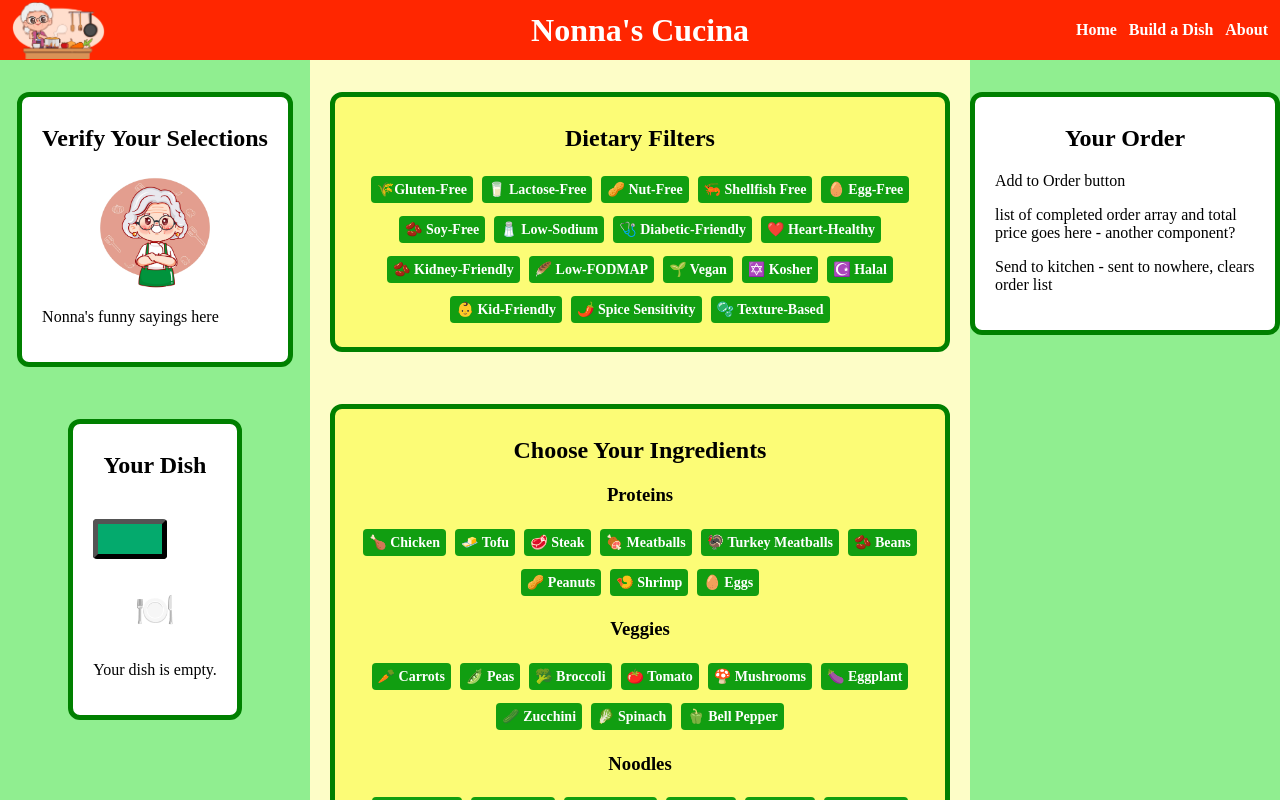
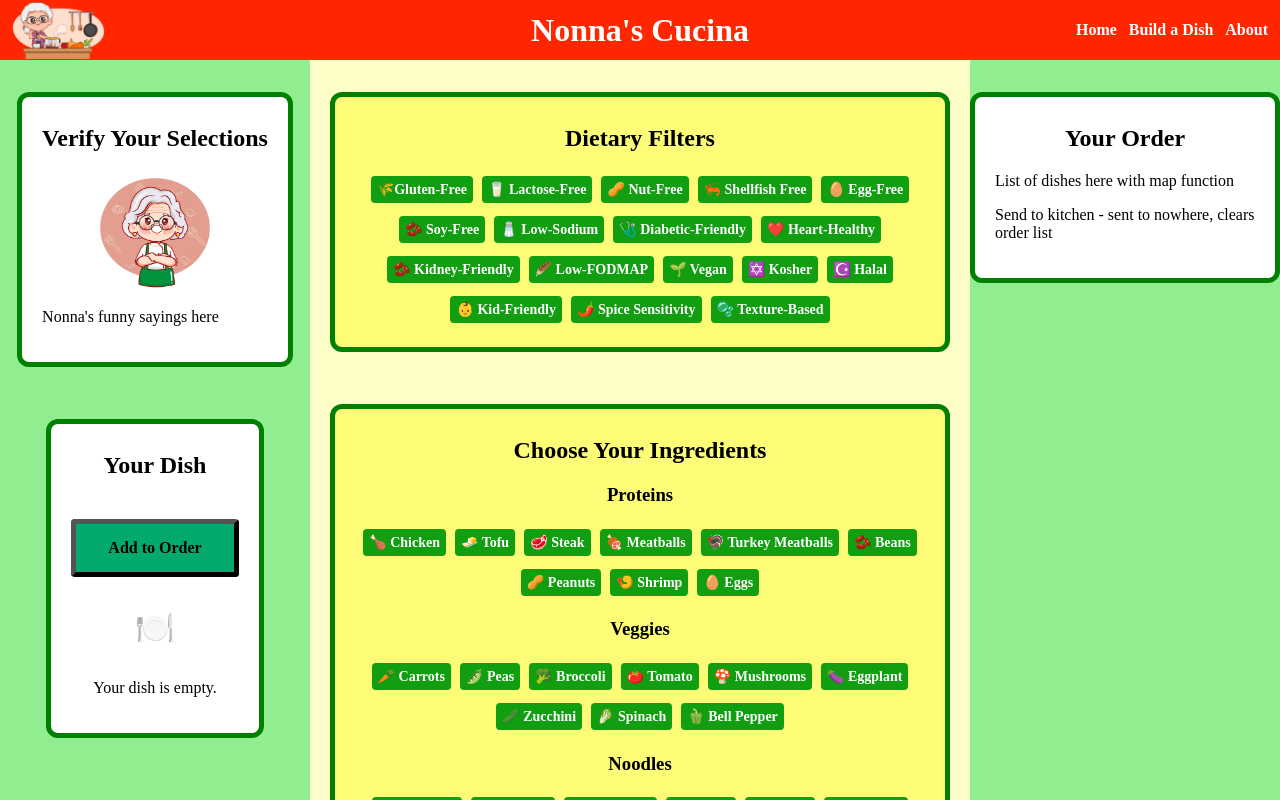
Before and after one commit to lindsayowow/nonnas-cucina, a React (Vite) app: page /buildadish in a window 1280 px wide. Shown: the top 800 px of the page. Built offline with nearby package versions, Linux system fonts and the light colour scheme.

Commit message:
finishing for night, working on Order component

```diff
--- a/src/components/Dish.jsx
+++ b/src/components/Dish.jsx
@@ -2,18 +2,19 @@ import React from 'react';
 import '../styles/BuildADish.css';
 import DishButton from './DishButton.jsx';
 
-export default function Dish({ selectedIngredients, totalPrice }) {
+export default function Dish({ selectedIngredients, totalPrice, updateOrder }) {
     return (
         <div key="dish" className="dish">
             <h2>Your Dish</h2>
-            <DishButton>Add to Order button - give this functionality</DishButton>
+
+            <DishButton onClick={updateOrder}>Add to Order</DishButton>
 
             {selectedIngredients.length === 0 ? (
                 <div className="empty">
                     <p className="dishEmoji">🍽️</p>
                     <p>Your dish is empty.</p></div>
-            ) : (
-                <ul>
+            ) : (<div>
+                <ul className="activeIngredientsSelected">
                     {selectedIngredients.map(ingredient => (
                         <li key={ingredient.name}>
                             {ingredient.emoji} {ingredient.name} - {new Intl.NumberFormat("en-US", {
@@ -22,12 +23,11 @@ export default function Dish({ selectedIngredients, totalPrice }) {
                             }).format(ingredient.price)}
                         </li>
                     ))}
-
-                    <p>Order total: {new Intl.NumberFormat("en-US", {
-                                style: "currency",
-                                currency: "USD"
-                            }).format(totalPrice)}</p>
                 </ul>
+                <p className="orderTotal">Order total: {new Intl.NumberFormat("en-US", {
+                    style: "currency",
+                    currency: "USD"
+                }).format(totalPrice)}</p></div>
             )}
         </div>
     );
--- a/src/components/DishButton.jsx
+++ b/src/components/DishButton.jsx
@@ -1,10 +1,6 @@
-import React from 'react'
+import React from 'react';
+import '../styles/BuildADish.css';
 
-export default function DishButton() {
-    return (
-            <button key="dishButton"
-                onClick={() => {onUpdateOrder}}
-          className="dishButton">
-        </button>
-  );
+export default function DishButton({ onClick, children }) {
+  return <button onClick={onClick}>{children}</button>;
 }
--- a/src/components/Order.jsx
+++ b/src/components/Order.jsx
@@ -5,8 +5,7 @@ export default function Order() {
   return (
       <div className="order">
         <h2>Your Order</h2>
-        <p>Add to Order button</p>
-        <p>list of completed order array and total price goes here - another component?</p>
+        <p>List of dishes here with map function </p>
         <p>Send to kitchen - sent to nowhere, clears order list</p>
       </div>
   )
--- a/src/hooks/useDishBuilder.js
+++ b/src/hooks/useDishBuilder.js
@@ -51,6 +51,7 @@ export default function useDishBuilder() {
     setSelectedFilters,
     totalPrice,
     yourOrder,
-    setYourOrder
+    setYourOrder,
+    updateOrder
   };
 }
--- a/src/pages/BuildADish.jsx
+++ b/src/pages/BuildADish.jsx
@@ -28,7 +28,7 @@ export default function BuildADish() {
         <Dish
           selectedIngredients={selectedIngredients}
           totalPrice={totalPrice}
-          onUpdateOrder={updateOrder}
+          updateOrder={updateOrder}
         />
       </div>
 
```
